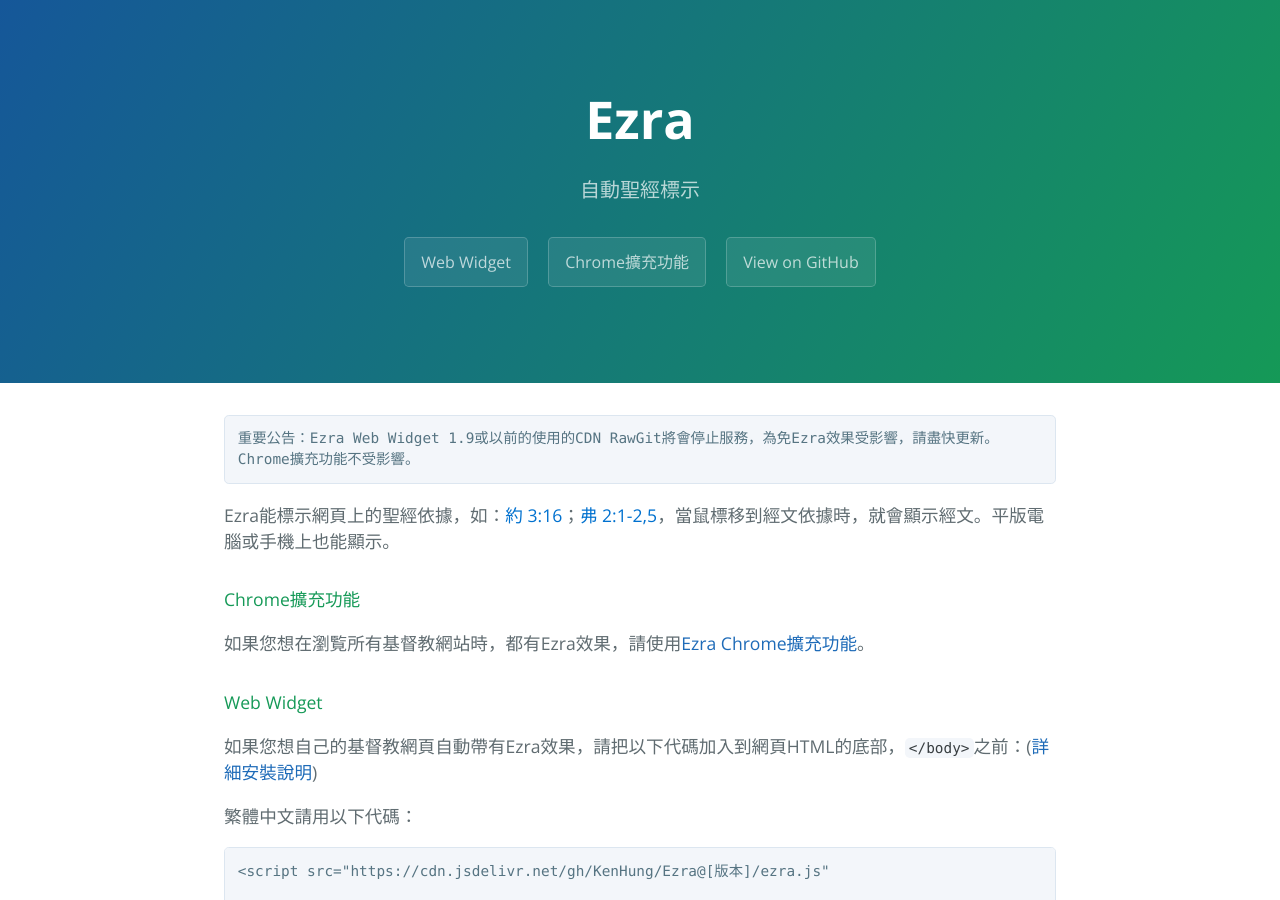
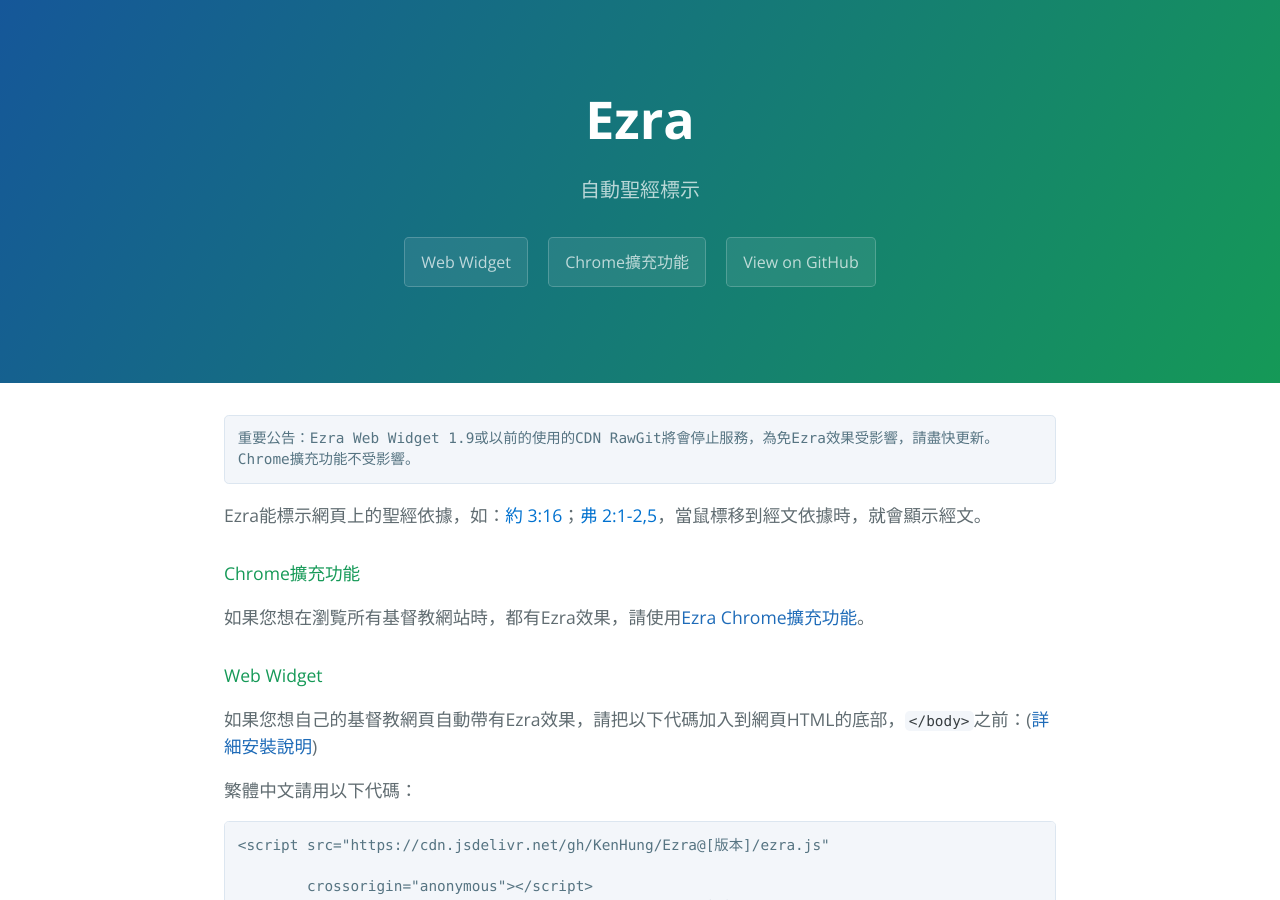
Before and after one commit to KenHung/Ezra, a Jekyll site: the page built from docs/index.md, in a window 1280 px wide and 900 px high. Built offline with Jekyll 4.4.1, drawn with Linux system fonts in a browser that asks for light colours; comment, search, counter and statistics services are not loaded.

````diff
--- a/docs/index.md
+++ b/docs/index.md
@@ -5,13 +5,13 @@ layout: index
     重要公告：Ezra Web Widget 1.9或以前的使用的CDN RawGit將會停止服務，為免Ezra效果受影響，請盡快更新。
     Chrome擴充功能不受影響。
 
-Ezra能標示網頁上的聖經依據，如：約 3:16；弗 2:1-2,5，當鼠標移到經文依據時，就會顯示經文。平版電腦或手機上也能顯示。
+Ezra能標示網頁上的聖經依據，如：約 3:16；弗 2:1-2,5，當鼠標移到經文依據時，就會顯示經文。
 
 #### Chrome擴充功能
 如果您想在瀏覧所有基督教網站時，都有Ezra效果，請使用[Ezra Chrome擴充功能](https://chrome.google.com/webstore/detail/ezra-%E5%8D%B3%E6%99%82%E8%81%96%E7%B6%93%E6%9F%A5%E8%A8%BD/malpgijpleaapnkjihoacpbkkodkmjgg?hl=zh-TW&gl=HK)。
 
 #### Web Widget
-如果您想自己的基督教網頁自動帶有Ezra效果，請把以下代碼加入到網頁HTML的底部，```</body>```之前：([詳細安裝說明]({{ site.path }}/wiki/%E8%A9%B3%E7%B4%B0%E5%AE%89%E8%A3%9D%E8%AA%AA%E6%98%8E))
+如果您想自己的基督教網頁自動帶有Ezra效果，請把以下代碼加入到網頁HTML的底部，```</body>```之前：([詳細安裝說明](https://github.com/KenHung/Ezra/wiki/%E8%A9%B3%E7%B4%B0%E5%AE%89%E8%A3%9D%E8%AA%AA%E6%98%8E))
 
 繁體中文請用以下代碼：
 
````
Also changed, not shown: README.md.
